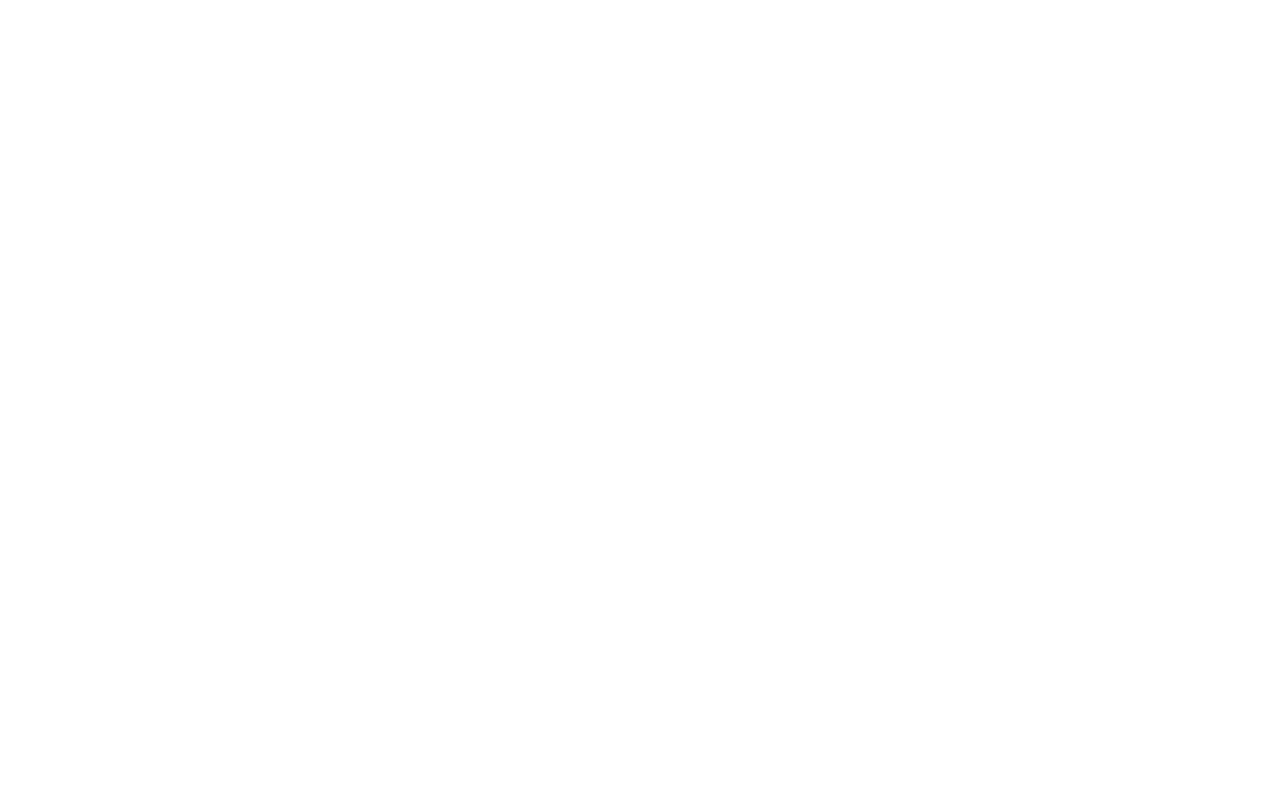
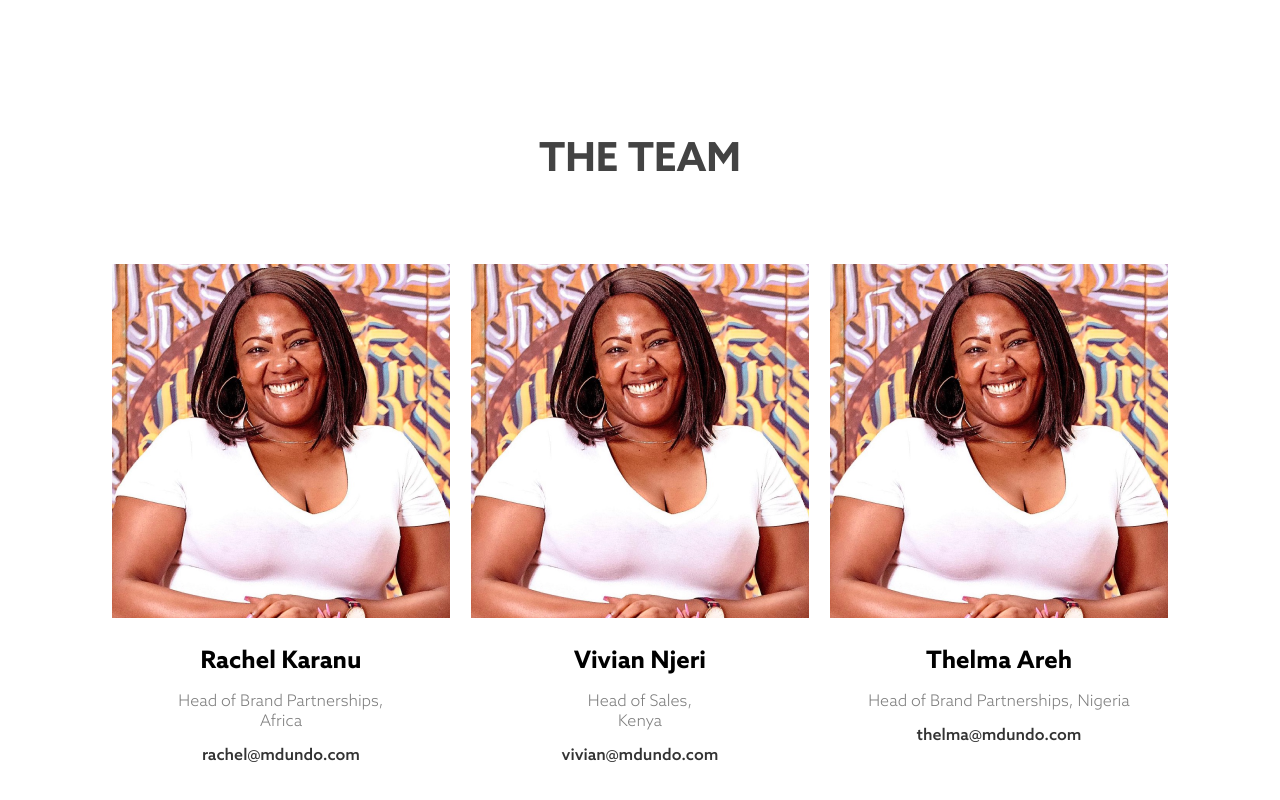
Before and after one commit to GabrielAbubakar/mdundo-for-brands, a Next.js app: page / in a window 1280 px wide. Shown: the part 4406-5206 px from the top of the page. Before the commit the page ends 4862 px from the top, so only its background shows below. Built offline with nearby package versions, Linux system fonts and the light colour scheme.

Commit message:
team section setup

```diff
--- a/pages/index.js
+++ b/pages/index.js
@@ -11,6 +11,7 @@
 import AdBlockerSvg from '../public/assets/images/AdBlocker.svg'
 import GrowthSvg from '../public/assets/images/Growth.svg'
 import MapPng from '../public/assets/images/map.png'
+import RachelPng from '../public/assets/images/RachelMdundo.png'
 
 
 
@@ -204,6 +205,43 @@
                 </div>
             </section>
 
+            {/* Team Section */}
+            <section className={styles.team} id="team">
+                <h2>The Team</h2>
+                <div className={styles.teamContainer}>
+                    <div className={styles.teamMemberCard}>
+                        <figure>
+                            <Image src={RachelPng} alt="team member" />
+                        </figure>
+                        <h3>Rachel Karanu</h3>
+                        <h4>Head of Brand Partnerships, <br /> Africa</h4>
+                        <p>
+                            rachel@mdundo.com
+                        </p>
+                    </div>
+                    <div className={styles.teamMemberCard}>
+                        <figure>
+                            <Image src={RachelPng} alt="team member" />
+                        </figure>
+                        <h3>Vivian Njeri</h3>
+                        <h4>Head of Sales, <br /> Kenya</h4>
+                        <p>
+                            vivian@mdundo.com
+                        </p>
+                    </div>
+                    <div className={styles.teamMemberCard}>
+                        <figure>
+                            <Image src={RachelPng} alt="team member" />
+                        </figure>
+                        <h3>Thelma Areh</h3>
+                        <h4>Head of Brand Partnerships, Nigeria</h4>
+                        <p>
+                            thelma@mdundo.com
+                        </p>
+                    </div>
+                </div>
+            </section>
+
 
         </div>
     )
--- a/styles/Home.module.scss
+++ b/styles/Home.module.scss
@@ -311,7 +311,7 @@
 
 
 //Clients Section
-.clients {}
+// .clients {}
 
 .clientsContainer {
     padding-top: 8rem;
@@ -387,3 +387,57 @@
         line-height: 20px;
     }
 }
+
+
+//Teams Section
+.team {
+    margin: 10rem 0;
+
+    h2 {
+        color: #434343;
+        font-family: 'Azo Sans Bd', 'Open Sans', sans-serif;
+        font-size: 2.5rem;
+        text-transform: uppercase;
+        text-align: center;
+        margin-bottom: 5rem;
+    }
+}
+
+.teamContainer {
+    padding-inline: 7rem;
+    display: flex;
+    justify-content: space-between;
+}
+
+.teamMemberCard {
+    text-align: center;
+
+    figure {
+        margin-bottom: 1.5rem;
+    }
+
+
+    h3 {
+        color: #000000;
+        margin-bottom: 1rem;
+        font-family: 'Azo Sans Bd', 'Open Sans', sans-serif;
+        font-size: 1.5rem;
+    }
+
+    h4 {
+        color: #7B7B7B;
+        font-family: 'Azo Sans Lt', 'Open Sans', sans-serif;
+        font-weight: 400;
+        font-size: 1rem;
+        line-height: 20px;
+        margin-bottom: .6rem;
+
+    }
+
+    p {
+        color: #333333;
+        font-size: 1rem;
+        font-family: 'Azo Sans Md', 'Open Sans', sans-serif;
+
+    }
+}
```
